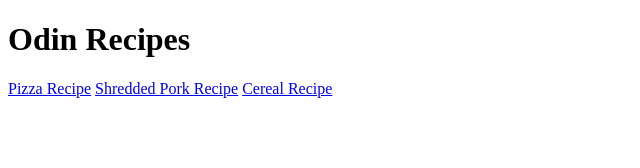
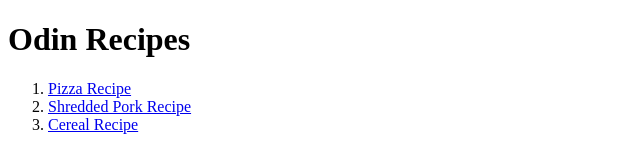
Before and after one commit to Smoofness/odin-recipes, a plain HTML site: page index.html in a window 1280 px wide. Shown: the whole page, without its empty margins (0-640 px from the left). Drawn offline with Linux system fonts and the light colour scheme.

Commit message:
number list of recipes in index

```diff
--- a/index.html
+++ b/index.html
@@ -5,9 +5,12 @@
     <title>Odin Recipes</title>
 </head>
 <body>
+
     <h1>Odin Recipes</h1>
-    <a href="recipes/pizza.html" target="_blank">Pizza Recipe</a>
-    <a href="recipes/shredded_pork.html" target="_blank">Shredded Pork Recipe</a>
-    <a href="recipes/cereal.html" target="_blank">Cereal Recipe</a>
+    <ol>
+        <li><a href="recipes/pizza.html" target="_blank">Pizza Recipe</a></li>
+        <li><a href="recipes/shredded_pork.html" target="_blank">Shredded Pork Recipe</a></li>
+        <li><a href="recipes/cereal.html" target="_blank">Cereal Recipe</a></li>
+    </ol>
 </body>
 </html>
```
